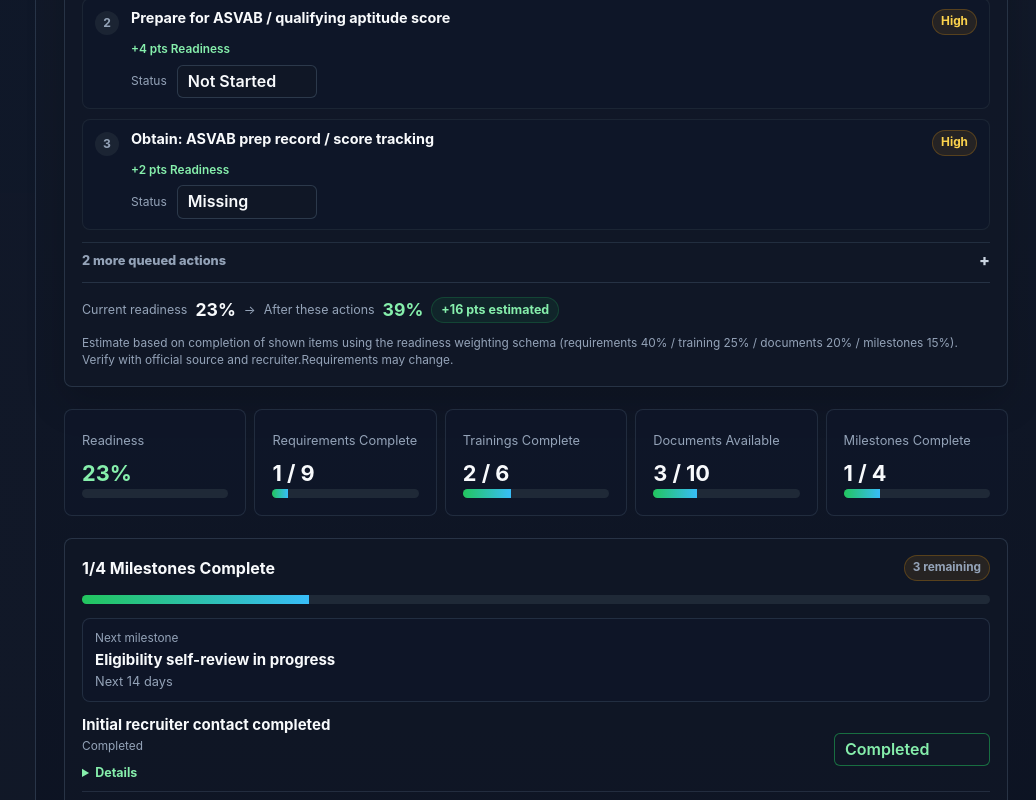
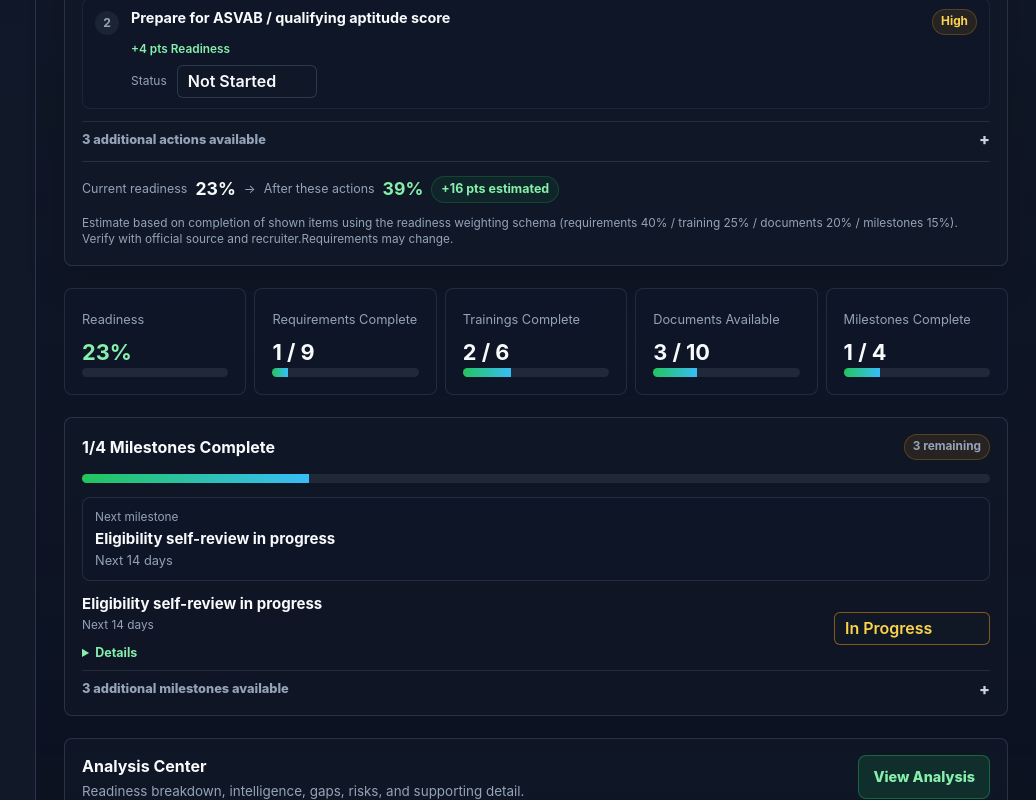
Before and after one commit to omarmanas/career-readiness-platform, a React (Vite) app: page / in a window 1280 px wide. Shown: the part 800-1600 px from the top of the page, without its empty margins (244-1280 px from the left). Built offline with nearby package versions, Linux system fonts and the light colour scheme.

Commit message:
ux(sprint-57): reduce dashboard information density

```diff
--- a/src/components/ActionCenterPanel.tsx
+++ b/src/components/ActionCenterPanel.tsx
@@ -58,8 +58,8 @@ export function ActionCenterPanel({
   const currentScore = calculateReadinessScore(selectedTrack)
   const projectedScore = Math.min(100, currentScore + projectedImprovementPts)
   const queuedActions = nextActions.slice(1)
-  const visibleQueuedActions = queuedActions.slice(0, 2)
-  const overflowQueuedActions = queuedActions.slice(2)
+  const visibleQueuedActions = queuedActions.slice(0, 1)
+  const overflowQueuedActions = queuedActions.slice(1)
 
   function renderAction(action: (typeof nextActions)[number], idx: number) {
     const isGapOnly = action.itemId === null
@@ -290,7 +290,7 @@ export function ActionCenterPanel({
           {overflowQueuedActions.length > 0 && (
             <details className="next-actions-more">
               <summary>
-                {overflowQueuedActions.length} {getText(language, 'moreQueuedActions')}
+                {overflowQueuedActions.length} additional actions available
               </summary>
               <ol className="next-actions-list next-actions-list--compact">
                 {overflowQueuedActions.map((action, idx) =>
--- a/src/components/DashboardView.tsx
+++ b/src/components/DashboardView.tsx
@@ -97,6 +97,9 @@ export function DashboardView({
 }: DashboardViewProps) {
   const readinessScore = calculateReadinessScore(selectedTrack)
   const nextMilestone = getNextMilestone(selectedTrack.milestones)
+  const remainingMilestoneItems = selectedTrack.milestones.filter(
+    (milestone) => milestone.id !== nextMilestone?.id,
+  )
   const completedMilestones = getCompletedMilestoneCount(selectedTrack.milestones)
   const totalMilestones = selectedTrack.milestones.length
   const remainingMilestones = Math.max(0, totalMilestones - completedMilestones)
@@ -321,7 +324,54 @@ export function DashboardView({
         </div>
 
         <div className="milestone-list">
-          {selectedTrack.milestones.map((milestone) => (
+          {nextMilestone && (
+            <div className="milestone-row" key={nextMilestone.id}>
+              <div className="milestone-row-main">
+                <strong>{nextMilestone.title}</strong>
+                <span>{nextMilestone.targetDateLabel}</span>
+                <details className="inline-source-details">
+                  <summary>{getText(language, 'details')}</summary>
+                  <div className="inline-detail-sections">
+                    <SourceSection source={nextMilestone.source} language={language} variant="inline" />
+                  </div>
+                </details>
+              </div>
+              {isInteractive ? (
+                <select
+                  className="status-control milestone-status-control"
+                  data-status={nextMilestone.status}
+                  value={nextMilestone.status}
+                  onChange={(e) =>
+                    onMilestoneStatusChange(
+                      nextMilestone.id,
+                      e.target.value as TrackMilestone['status'],
+                    )
+                  }
+                  aria-label={`${getText(language, 'milestoneStatus')}: ${
+                    nextMilestone.title
+                  }`}
+                >
+                  {MILESTONE_STATUSES.map((status) => (
+                    <option key={status} value={status}>
+                      {getMilestoneStatusText(language, status)}
+                    </option>
+                  ))}
+                </select>
+              ) : (
+                <Badge
+                  label={getMilestoneStatusText(language, nextMilestone.status)}
+                  tone={getMilestoneTone(nextMilestone.status)}
+                />
+              )}
+            </div>
+          )}
+          {remainingMilestoneItems.length > 0 && (
+            <details className="next-actions-more">
+              <summary>
+                {remainingMilestoneItems.length} additional milestones available
+              </summary>
+              <div className="milestone-list">
+                {remainingMilestoneItems.map((milestone) => (
                   <div className="milestone-row" key={milestone.id}>
                     <div className="milestone-row-main">
                       <strong>{milestone.title}</strong>
@@ -363,6 +413,9 @@ export function DashboardView({
                   </div>
                 ))}
               </div>
+            </details>
+          )}
+        </div>
       </article>
 
       <article className="analysis-cta-panel">
```
Lines whose indentation alone changed are shown as unchanged.
